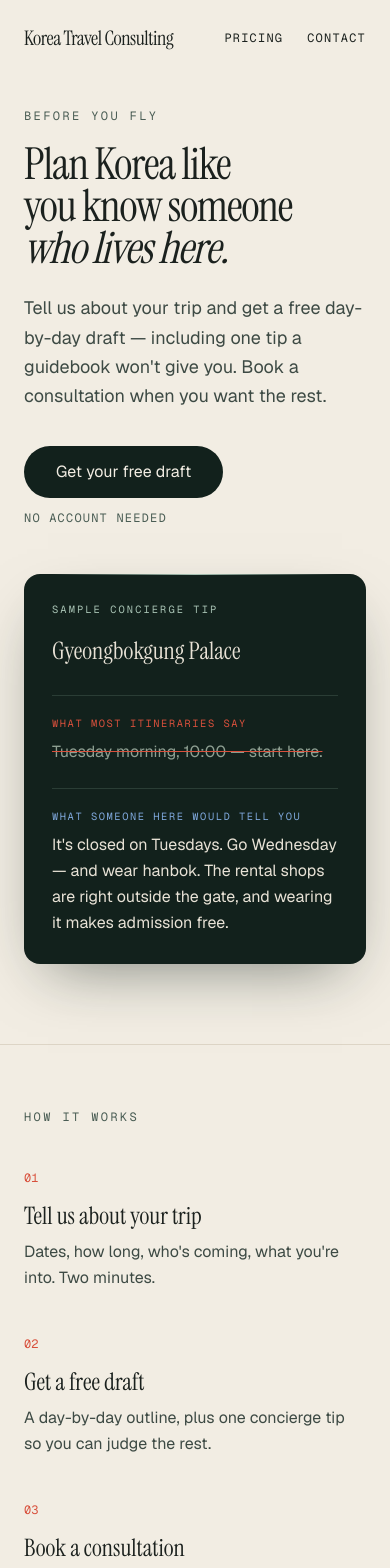
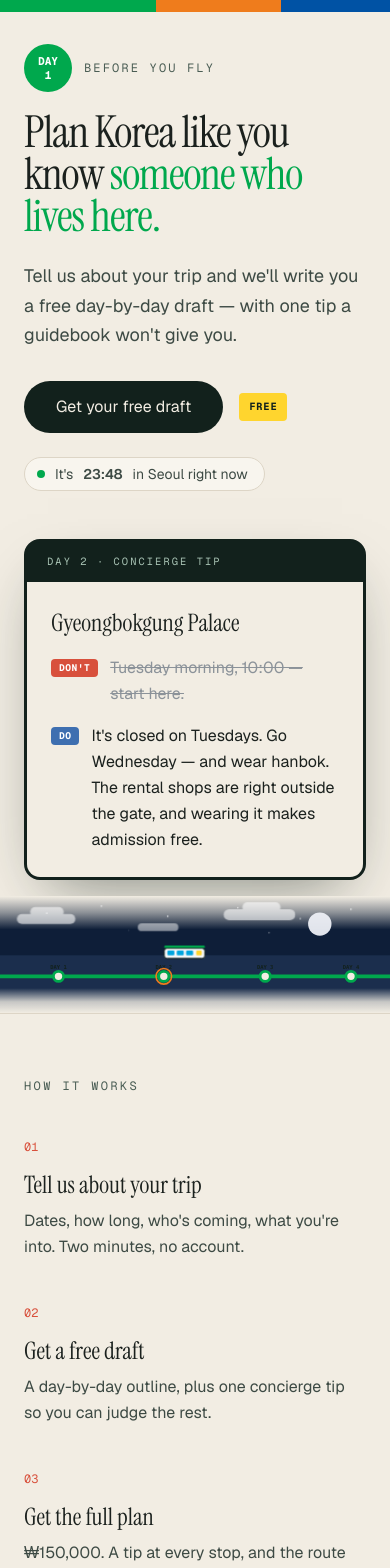
Before and after one commit to ssunie2/korea-travel-consulting, a Next.js app: page / in a window 390 px wide. Shown: the top 1568 px of the page. Built offline with nearby package versions, Linux system fonts and the light colour scheme.

Commit message:
랜딩 노선도 디자인으로 교체, 서울 시각 반응형 하늘 + 규칙 6번 문구 정리

```diff
--- a/app/page.tsx
+++ b/app/page.tsx
@@ -9,18 +9,88 @@ const display = Instrument_Serif({
   variable: "--font-display",
 });
 
+// 서울 현재 시각에 맞춰 하늘이 바뀐다. 미리 만들어두면 늘 같은 하늘이 나온다.
+export const dynamic = "force-dynamic";
+
+/** 서울 시각. 손님이 어디서 접속하든 기준은 한국이다 — 여행지가 여기니까. */
+function seoulNow() {
+  const parts = new Intl.DateTimeFormat("en-GB", {
+    timeZone: "Asia/Seoul",
+    hour: "2-digit",
+    minute: "2-digit",
+    hour12: false,
+  }).formatToParts(new Date());
+
+  const get = (t: string) => parts.find((p) => p.type === t)?.value ?? "00";
+  const hour = Number(get("hour"));
+  return { hour, label: `${get("hour")}:${get("minute")}` };
+}
+
+/**
+ * 하늘색. 배경 그림(남산·경복궁)은 걷어내고 하늘과 노선만 남겼다.
+ * `paper` 는 페이지 바탕색이다 — 그림 위아래를 이 색으로 녹여서 경계선을 없앤다.
+ */
+const PAPER = "#F2EDE3";
+
+const SKY = {
+  dawn: { top: "#F2A9A0", bottom: "#FBD9C0", orb: "#FFD1A8", orbOpacity: 0.9, stars: 0.35, haze: 0.2 },
+  day: { top: "#8FD0F0", bottom: "#BEE6F8", orb: "#FFD52E", orbOpacity: 1, stars: 0, haze: 0 },
+  dusk: { top: "#EE8A5E", bottom: "#FFC98B", orb: "#FF8A4C", orbOpacity: 1, stars: 0.25, haze: 0.15 },
+  night: { top: "#0E1E38", bottom: "#1B2E4D", orb: "#EDEFF5", orbOpacity: 0.95, stars: 1, haze: 0.1 },
+} as const;
+
+function skyFor(hour: number) {
+  if (hour < 6) return SKY.night;
+  if (hour < 8) return SKY.dawn;
+  if (hour < 17) return SKY.day;
+  if (hour < 20) return SKY.dusk;
+  return SKY.night;
+}
+
+const STATIONS = [
+  { x: 150, label: "DAY 1" },
+  { x: 420, label: "DAY 2" },
+  { x: 680, label: "DAY 3" },
+  { x: 900, label: "DAY 4" },
+];
+
+const STARS = [
+  { cx: 120, cy: 44, r: 2.2, delay: "0s" },
+  { cx: 260, cy: 26, r: 1.8, delay: ".7s" },
+  { cx: 430, cy: 52, r: 2, delay: "1.4s" },
+  { cx: 610, cy: 30, r: 1.7, delay: ".4s" },
+  { cx: 770, cy: 58, r: 2.3, delay: "2s" },
+  { cx: 900, cy: 34, r: 1.9, delay: "1.1s" },
+  { cx: 330, cy: 88, r: 1.6, delay: "2.6s" },
+  { cx: 690, cy: 94, r: 1.6, delay: ".2s" },
+];
+
+// 움직임은 CSS로만 준다. 자바스크립트가 없어도 그림은 그대로 나온다.
+const MOTION = `
+@keyframes ktc-drift { from { transform: translateX(-40px) } to { transform: translateX(60px) } }
+@keyframes ktc-ride  { from { transform: translateX(-140px) } to { transform: translateX(1060px) } }
+@keyframes ktc-tw    { 0%,100% { opacity:.2 } 50% { opacity:1 } }
+.ktc-clouds { animation: ktc-drift 24s ease-in-out infinite alternate }
+.ktc-train  { animation: ktc-ride 13s linear infinite }
+.ktc-star   { animation: ktc-tw 3.4s ease-in-out infinite }
+@media (prefers-reduced-motion: reduce) {
+  .ktc-clouds, .ktc-star { animation: none }
+  .ktc-train { animation: none; transform: translateX(430px) }
+}
+`;
+
 const steps = [
   {
     title: "Tell us about your trip",
-    body: "Dates, how long, who's coming, what you're into. Two minutes.",
+    body: "Dates, how long, who's coming, what you're into. Two minutes, no account.",
   },
   {
     title: "Get a free draft",
     body: "A day-by-day outline, plus one concierge tip so you can judge the rest.",
   },
   {
-    title: "Book a consultation",
-    body: "We turn the outline into a real plan and handle the bookings that need Korean.",
+    title: "Get the full plan",
+    body: "₩150,000. A tip at every stop, and the route that wastes the least of your time.",
   },
 ];
 
@@ -31,97 +101,200 @@ const free = [
   "A total budget estimate",
 ];
 
+/* 규칙 6번(#28): 예약 대행·통역은 쓰지 않는다. 우리는 알려주고, 예약은 손님이 한다. */
 const paid = [
   "A tip on every stop — what to skip, what locals do",
   "Five stays and five restaurants, with reasons",
-  "Costs broken down, routes and timing adjusted",
-  "Reservations, translation, changes while you're here",
+  "Costs broken down, routes and timing worked out",
+  "Exactly what to book and when — including the places that only take Korean phone reservations",
 ];
 
 export default function Home() {
+  const now = seoulNow();
+  const sky = skyFor(now.hour);
+
   return (
     <div
       className={`${display.variable} flex-1 bg-[#F2EDE3] text-[#1B211E] font-[family-name:var(--font-geist-sans)] selection:bg-[#D8503C] selection:text-[#F2EDE3]`}
     >
-      {/* ── nav ─────────────────────────────────────────── */}
-      <header className="mx-auto flex max-w-6xl items-center justify-between px-6 py-6">
-        <span className="font-[family-name:var(--font-display)] text-xl tracking-tight">
-          Korea Travel Consulting
-        </span>
-        <nav className="flex items-center gap-6 font-[family-name:var(--font-geist-mono)] text-xs uppercase tracking-widest">
-          <a href="#pricing" className="underline-offset-4 hover:underline focus-visible:outline-2 focus-visible:outline-offset-4 focus-visible:outline-[#3E6FB0]">
-            Pricing
-          </a>
-          <a href="#contact" className="underline-offset-4 hover:underline focus-visible:outline-2 focus-visible:outline-offset-4 focus-visible:outline-[#3E6FB0]">
-            Contact
-          </a>
-        </nav>
-      </header>
+      <style dangerouslySetInnerHTML={{ __html: MOTION }} />
 
-      {/* ── hero ────────────────────────────────────────── */}
-      <section className="mx-auto grid max-w-6xl gap-12 px-6 pt-8 pb-20 md:grid-cols-[1.05fr_1fr] md:items-center md:gap-16 md:pt-16">
-        <div>
-          <p className="font-[family-name:var(--font-geist-mono)] text-xs uppercase tracking-[0.2em] text-[#4A5D54]">
-            Before you fly
+      {/* ── 노선 띠. 역명판의 맨 윗줄이다 ──────────────── */}
+      <div
+        aria-hidden
+        className="h-3 w-full"
+        style={{
+          background:
+            "linear-gradient(90deg,#00A84D 0 40%,#EF7C1C 40% 72%,#0052A4 72% 100%)",
+        }}
+      />
+
+      {/* ── 역명판 + 하늘 ─────────────────────────────── */}
+      <section>
+        <div className="mx-auto grid max-w-6xl gap-12 px-6 pt-8 md:grid-cols-[1.05fr_1fr] md:items-center md:gap-14 md:pt-12">
+          <div>
+          <div className="flex items-center gap-3">
+            <span className="grid h-12 w-12 flex-none place-items-center rounded-full bg-[#00A84D] text-center font-[family-name:var(--font-geist-mono)] text-[0.7rem] font-bold leading-tight text-white">
+              DAY
+              <br />1
+            </span>
+            <span className="font-[family-name:var(--font-geist-mono)] text-xs uppercase tracking-[0.18em] text-[#4A5D54]">
+              Before you fly
+            </span>
+          </div>
+
+          <h1 className="mt-5 max-w-[15ch] font-[family-name:var(--font-display)] text-[clamp(2.75rem,7vw,5rem)] leading-[0.95] tracking-tight">
+            Plan Korea like you know{" "}
+            <span className="text-[#00A84D]">someone who lives here.</span>
+          </h1>
+
+          <p className="mt-6 max-w-lg text-lg leading-relaxed text-[#3D4A44]">
+            Tell us about your trip and we&apos;ll write you a free day-by-day draft — with one
+            tip a guidebook won&apos;t give you.
           </p>
-          <h1 className="mt-5 font-[family-name:var(--font-display)] text-[clamp(2.75rem,7vw,4.5rem)] leading-[0.95] tracking-tight">
-            Plan Korea like
-            <br />
-            you know someone
-            <br />
-            <em className="italic">who lives here.</em>
-          </h1>
-          <p className="mt-6 max-w-md text-lg leading-relaxed text-[#3D4A44]">
-            Tell us about your trip and get a free day-by-day draft — including one
-            tip a guidebook won&apos;t give you. Book a consultation when you want
-            the rest.
-          </p>
-          <div className="mt-9 flex flex-wrap items-center gap-x-6 gap-y-3">
+
+          <div className="mt-8 flex flex-wrap items-center gap-x-4 gap-y-3">
             <Link
               href="/plan"
               className="inline-flex items-center rounded-full bg-[#12211C] px-8 py-3.5 text-base text-[#F2EDE3] transition-colors hover:bg-[#D8503C] focus-visible:outline-2 focus-visible:outline-offset-3 focus-visible:outline-[#3E6FB0]"
             >
               Get your free draft
             </Link>
-            <span className="font-[family-name:var(--font-geist-mono)] text-xs uppercase tracking-widest text-[#4A5D54]">
-              No account needed
+            <span className="rounded bg-[#FFD52E] px-2.5 py-1.5 font-[family-name:var(--font-geist-mono)] text-[0.65rem] font-bold uppercase tracking-[0.08em] text-[#12211C]">
+              Free
             </span>
           </div>
+
+          {/* 지금 서울 몇 시인지. 손님은 시차 반대편에 있다 */}
+          <p className="mt-6 inline-flex items-center gap-2.5 rounded-full border border-[#DDD5C6] bg-[#F8F5EE] py-1.5 pl-3 pr-4 text-sm text-[#3D4A44]">
+            <span aria-hidden className="h-2 w-2 flex-none rounded-full bg-[#00A84D]" />
+            It&apos;s{" "}
+            <b className="font-semibold tabular-nums">{now.label}</b> in Seoul right now
+          </p>
+          </div>
+
+          {/* ── 팁 판. 설명하는 대신 하나를 그냥 보여준다 ── */}
+          <figure className="overflow-hidden rounded-2xl border-[3px] border-[#12211C] bg-[#12211C] shadow-[0_24px_60px_-24px_rgba(18,33,28,0.55)]">
+            <figcaption className="px-5 py-3 font-[family-name:var(--font-geist-mono)] text-[0.65rem] uppercase tracking-[0.2em] text-[#A8C3B4]">
+              Day 2 · Concierge tip
+            </figcaption>
+            <div className="flex flex-col gap-4 bg-[#F2EDE3] p-6 sm:p-7">
+              <p className="font-[family-name:var(--font-display)] text-2xl leading-snug sm:text-3xl">
+                Gyeongbokgung Palace
+              </p>
+              <div className="flex items-start gap-3">
+                <span className="mt-1 flex-none rounded bg-[#D8503C] px-2 py-0.5 font-[family-name:var(--font-geist-mono)] text-[0.6rem] font-bold uppercase tracking-wider text-white">
+                  Don&apos;t
+                </span>
+                <span className="leading-relaxed text-[#8B9299] line-through">
+                  Tuesday morning, 10:00 — start here.
+                </span>
+              </div>
+              <div className="flex items-start gap-3">
+                <span className="mt-1 flex-none rounded bg-[#3E6FB0] px-2 py-0.5 font-[family-name:var(--font-geist-mono)] text-[0.6rem] font-bold uppercase tracking-wider text-white">
+                  Do
+                </span>
+                <span className="leading-relaxed">
+                  It&apos;s closed on Tuesdays. Go Wednesday — and wear hanbok. The rental shops
+                  are right outside the gate, and wearing it makes admission free.
+                </span>
+              </div>
+            </div>
+          </figure>
         </div>
 
-        {/* ── signature: the concierge tip, shown not described ── */}
-        <figure className="relative rounded-2xl bg-[#12211C] p-7 text-[#E8E2D6] shadow-[0_24px_60px_-24px_rgba(18,33,28,0.55)] sm:p-9">
-          <span
-            aria-hidden
-            className="absolute inset-x-7 top-0 h-px bg-gradient-to-r from-transparent via-[#A8C3B4] to-transparent sm:inset-x-9"
-          />
-          <figcaption className="font-[family-name:var(--font-geist-mono)] text-[0.65rem] uppercase tracking-[0.2em] text-[#A8C3B4]">
-            Sample concierge tip
-          </figcaption>
-          <p className="mt-4 font-[family-name:var(--font-display)] text-2xl leading-snug">
-            Gyeongbokgung Palace
-          </p>
+        {/* ── 노선도 ─────────────────────────────────── */}
+        <svg
+          viewBox="0 0 1000 300"
+          className="mt-4 block h-auto w-full"
+          role="img"
+          aria-label="A subway line. DAY 1 through DAY 4 are the stations, and a train runs along it. The sky matches the current time in Seoul."
+        >
+          <defs>
+            <linearGradient id="ktc-head" x1="0" y1="0" x2="0" y2="1">
+              <stop offset="0" stopColor={PAPER} stopOpacity="1" />
+              <stop offset=".5" stopColor={PAPER} stopOpacity=".55" />
+              <stop offset="1" stopColor={PAPER} stopOpacity="0" />
+            </linearGradient>
+            <linearGradient id="ktc-foot" x1="0" y1="0" x2="0" y2="1">
+              <stop offset="0" stopColor={PAPER} stopOpacity="0" />
+              <stop offset=".55" stopColor={PAPER} stopOpacity=".8" />
+              <stop offset="1" stopColor={PAPER} stopOpacity="1" />
+            </linearGradient>
+            <clipPath id="ktc-cut">
+              <rect width="1000" height="300" />
+            </clipPath>
+          </defs>
 
-          <div className="mt-7 border-t border-[#2A3D35] pt-5">
-            <p className="font-[family-name:var(--font-geist-mono)] text-[0.65rem] uppercase tracking-[0.15em] text-[#D8503C]">
-              What most itineraries say
-            </p>
-            <p className="mt-2 text-[#8FA093] line-through decoration-[#D8503C] decoration-1">
-              Tuesday morning, 10:00 — start here.
-            </p>
-          </div>
+          <g clipPath="url(#ktc-cut)">
+            <rect width="1000" height="300" fill={sky.bottom} />
+            <rect width="1000" height="152" fill={sky.top} />
+            {/* 위쪽을 바탕색으로 녹인다. 글과 그림이 맞닿는 선이 안 생긴다 */}
+            <rect width="1000" height="86" fill="url(#ktc-head)" />
 
-          <div className="mt-6 border-t border-[#2A3D35] pt-5">
-            <p className="font-[family-name:var(--font-geist-mono)] text-[0.65rem] uppercase tracking-[0.15em] text-[#7FA8DC]">
-              What someone here would tell you
-            </p>
-            <p className="mt-2 leading-relaxed">
-              It&apos;s closed on Tuesdays. Go Wednesday — and wear hanbok. The
-              rental shops are right outside the gate, and wearing it makes
-              admission free.
-            </p>
-          </div>
-        </figure>
+            {sky.stars > 0 && (
+              <g opacity={sky.stars} fill="#FFFFFF">
+                {STARS.map((s) => (
+                  <circle
+                    key={`${s.cx}-${s.cy}`}
+                    className="ktc-star"
+                    cx={s.cx}
+                    cy={s.cy}
+                    r={s.r}
+                    style={{ animationDelay: s.delay }}
+                  />
+                ))}
+              </g>
+            )}
+
+            {/* 해 또는 달 */}
+            <circle cx="820" cy="72" r="30" fill={sky.orb} opacity={sky.orbOpacity} />
+
+            <g className="ktc-clouds" fill="#FFFFFF" opacity={0.55 + sky.haze * 0.45}>
+              <rect x="70" y="46" width="150" height="26" rx="13" />
+              <rect x="104" y="28" width="86" height="26" rx="13" />
+              <rect x="600" y="34" width="184" height="28" rx="14" />
+              <rect x="648" y="16" width="98" height="26" rx="13" />
+              <rect x="380" y="70" width="104" height="20" rx="10" opacity=".85" />
+            </g>
+
+            {/* 아래쪽도 바탕색으로 녹여 아래 글과 한 면이 되게 한다 */}
+            <rect y="236" width="1000" height="64" fill="url(#ktc-foot)" />
+
+            {/* 노선과 정거장 */}
+            <path d="M0 206 L1000 206" stroke="#00A84D" strokeWidth="10" strokeLinecap="round" />
+            <g fill={PAPER} stroke="#00A84D" strokeWidth="7">
+              {STATIONS.map((s) => (
+                <circle key={s.label} cx={s.x} cy="206" r="13" />
+              ))}
+            </g>
+            <g
+              fontFamily="ui-monospace,Menlo,monospace"
+              fontSize="14"
+              fontWeight="700"
+              fill="#12211C"
+            >
+              {STATIONS.map((s) => (
+                <text key={s.label} x={s.x} y="186" textAnchor="middle">
+                  {s.label}
+                </text>
+              ))}
+            </g>
+            {/* 환승역 표시 — 팁이 붙는 자리 */}
+            <circle cx="420" cy="206" r="20" fill="none" stroke="#EF7C1C" strokeWidth="4" />
+
+            {/* 지하철. 일부러 DAY 글자보다 위로 다니게 해서 정거장을 안 가린다 */}
+            <g className="ktc-train">
+              <rect x="0" y="134" width="104" height="26" rx="7" fill="#F5F7F8" stroke="#12211C" strokeWidth="2.5" />
+              <rect x="8" y="140" width="18" height="12" rx="2.5" fill="#00A5DE" />
+              <rect x="32" y="140" width="18" height="12" rx="2.5" fill="#00A5DE" />
+              <rect x="56" y="140" width="18" height="12" rx="2.5" fill="#00A5DE" />
+              <rect x="82" y="140" width="14" height="12" rx="2.5" fill="#FFD52E" />
+              <rect x="0" y="127" width="104" height="6" rx="3" fill="#00A84D" />
+            </g>
+          </g>
+        </svg>
+
       </section>
 
       {/* ── how it works ────────────────────────────────── */}
@@ -170,7 +343,7 @@ export default function Home() {
             </div>
             <div>
               <p className="font-[family-name:var(--font-geist-mono)] text-xs uppercase tracking-[0.15em] text-[#D8503C]">
-                Consultation
+                Full plan · ₩150,000
               </p>
               <ul className="mt-4 space-y-3">
                 {paid.map((item) => (
@@ -184,26 +357,27 @@ export default function Home() {
               </ul>
             </div>
           </div>
+          {/* 우리는 여행사가 아니다. 이 선을 손님에게도 분명히 해둔다 (규칙 6번) */}
+          <p className="mt-10 max-w-2xl leading-relaxed text-[#4A5D54]">
+            We plan; you book. We don&apos;t make reservations for you or take payment for hotels,
+            restaurants or tickets — we tell you exactly what to book and how.
+          </p>
         </div>
       </section>
 
       {/* ── pricing + contact ───────────────────────────── */}
-      <section
-        id="pricing"
-        className="border-t border-[#DDD5C6] scroll-mt-20"
-      >
+      <section id="pricing" className="scroll-mt-20 border-t border-[#DDD5C6]">
         <div className="mx-auto grid max-w-6xl gap-10 px-6 py-16 md:grid-cols-2 md:items-center md:py-20">
           <div>
             <p className="font-[family-name:var(--font-geist-mono)] text-xs uppercase tracking-[0.2em] text-[#4A5D54]">
               Pricing
             </p>
-            {/* TODO(#7): 상담 가격이 정해지면 이 문단을 실제 금액으로 교체한다. */}
             <p className="mt-4 font-[family-name:var(--font-display)] text-3xl leading-tight md:text-4xl">
-              The draft is free. Consultations are priced per trip.
+              The draft is free. The full plan is ₩150,000.
             </p>
             <p className="mt-4 max-w-md leading-relaxed text-[#3D4A44]">
-              Length and how much booking you want us to handle change the price.
-              Ask and we&apos;ll quote it before you commit to anything.
+              One price, however long your trip is. It&apos;s put together for you start to
+              finish — so there&apos;s no call to book and nobody to wait on.
             </p>
           </div>
           <div id="contact" className="scroll-mt-20 md:justify-self-end">
@@ -215,13 +389,12 @@ export default function Home() {
             </Link>
             <p className="mt-5 leading-relaxed text-[#3D4A44]">
               Rather just ask a question first?{" "}
-              {/* TODO(#12): A10 문의하기 화면이 생기면 /contact 로 바꾼다. */}
-              <a
-                href="mailto:hello@example.com"
+              <Link
+                href="/contact"
                 className="underline underline-offset-4 hover:text-[#D8503C] focus-visible:outline-2 focus-visible:outline-offset-4 focus-visible:outline-[#3E6FB0]"
               >
-                Email us
-              </a>
+                Ask us anything
+              </Link>
               .
             </p>
           </div>
@@ -231,7 +404,12 @@ export default function Home() {
       <footer className="border-t border-[#DDD5C6]">
         <div className="mx-auto flex max-w-6xl flex-col gap-2 px-6 py-8 font-[family-name:var(--font-geist-mono)] text-xs text-[#4A5D54] sm:flex-row sm:items-center sm:justify-between">
           <span>Korea Travel Consulting</span>
-          <span>Seoul, Korea</span>
+          <div className="flex gap-5">
+            <Link href="/privacy" className="underline-offset-4 hover:underline">
+              Privacy
+            </Link>
+            <span>Seoul, Korea</span>
+          </div>
         </div>
       </footer>
     </div>
```
